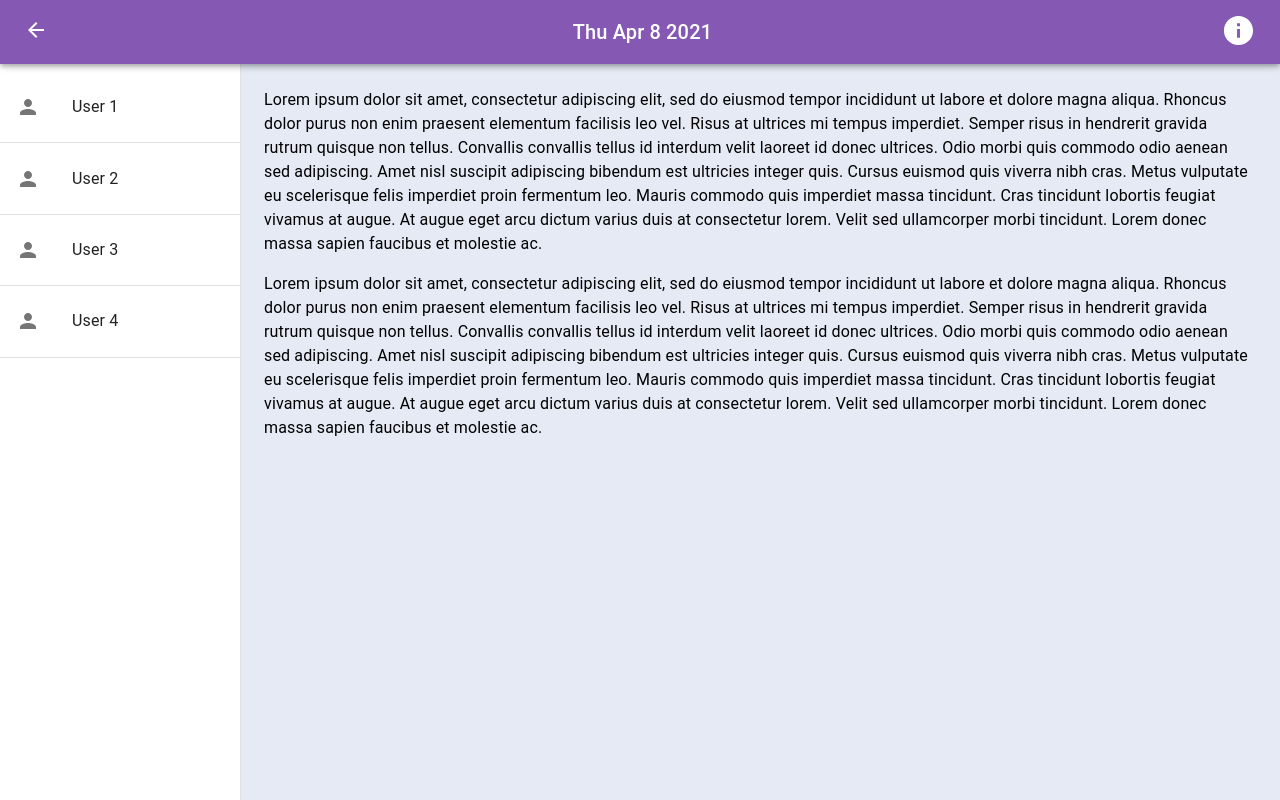
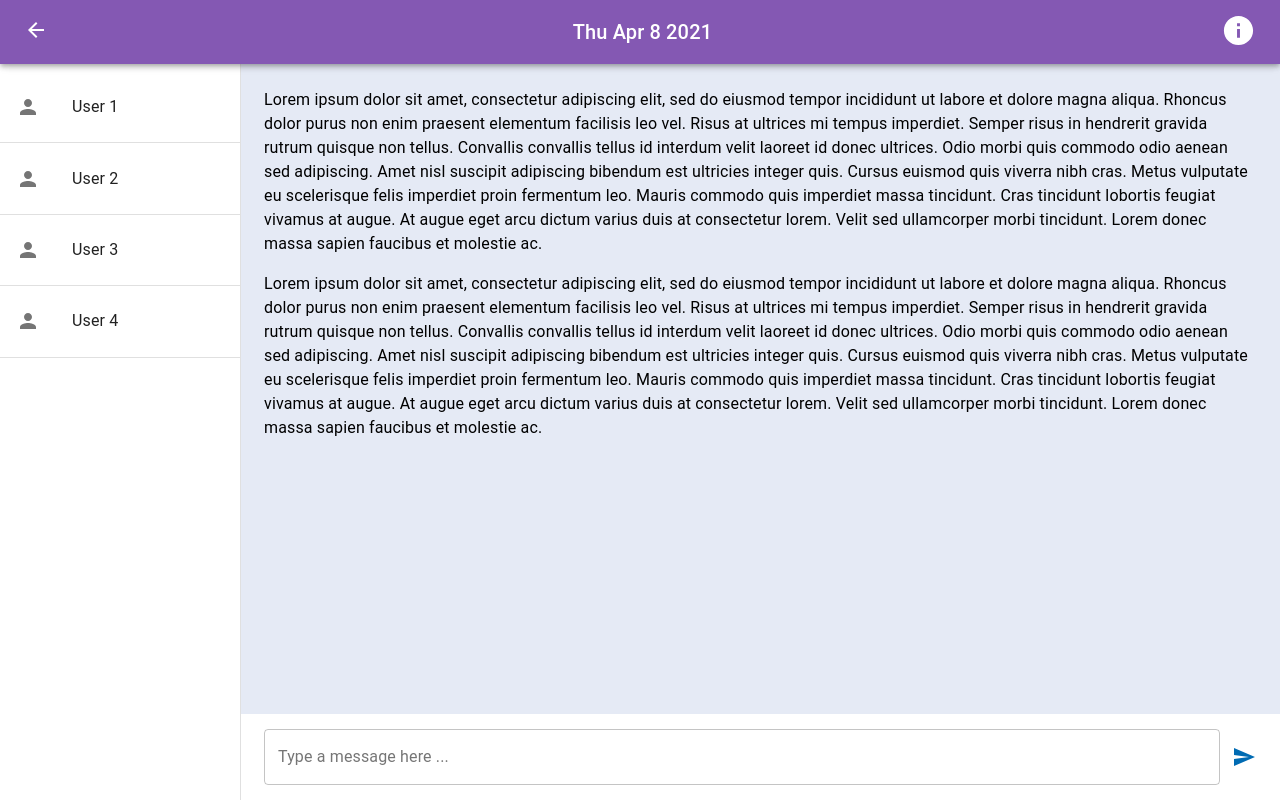
Before and after one commit to VirajJadhav/DiscussIn, a React (Create React App) app in the folder frontend/: page /join in a window 1280 px wide. Built offline with nearby package versions, Linux system fonts and the light colour scheme.

Commit message:
ui: text section in room layout

```diff
--- a/frontend/src/components/RoomLayout/index.jsx
+++ b/frontend/src/components/RoomLayout/index.jsx
@@ -11,11 +11,14 @@ import {
   ListItemText,
   makeStyles,
   Grid,
+  TextField,
+  IconButton,
 } from "@material-ui/core";
 import {
   Person,
   ArrowBack as BackButton,
   Info as InfoIcon,
+  Send as SendIcon,
 } from "@material-ui/icons";
 import { useHistory } from "react-router-dom";
 
@@ -31,6 +34,9 @@ const useStyles = makeStyles(theme => ({
   drawer: {
     width: drawerWidth,
     flexShrink: 0,
+    [theme.breakpoints.down("sm")]: {
+      display: "none",
+    },
   },
   drawerPaper: {
     width: drawerWidth,
@@ -41,6 +47,23 @@ const useStyles = makeStyles(theme => ({
   content: {
     flexGrow: 1,
     padding: theme.spacing(3),
+    marginBottom: "4rem",
+  },
+  textSection: {
+    position: "fixed",
+    top: "auto",
+    left: drawerWidth,
+    right: 0,
+    bottom: 0,
+    padding: "0.7rem 0 0.7rem 0",
+    backgroundColor: "white",
+    [theme.breakpoints.down("sm")]: {
+      left: 0,
+    },
+  },
+  sendButton: {
+    // color: theme.palette.darkSlateBlue.main,
+    color: "#006bb3",
   },
 }));
 
@@ -125,6 +148,19 @@ export default function RoomLayout({
         <Toolbar />
         <Typography paragraph>{children}</Typography>
         <Typography paragraph>{children}</Typography>
+        <div className={classes.textSection}>
+          <Toolbar>
+            <TextField
+              id="message-text"
+              label="Type a message here ..."
+              variant="outlined"
+              fullWidth
+            />
+            <IconButton edge="end">
+              <SendIcon className={classes.sendButton} />
+            </IconButton>
+          </Toolbar>
+        </div>
       </main>
     </div>
   );
```
